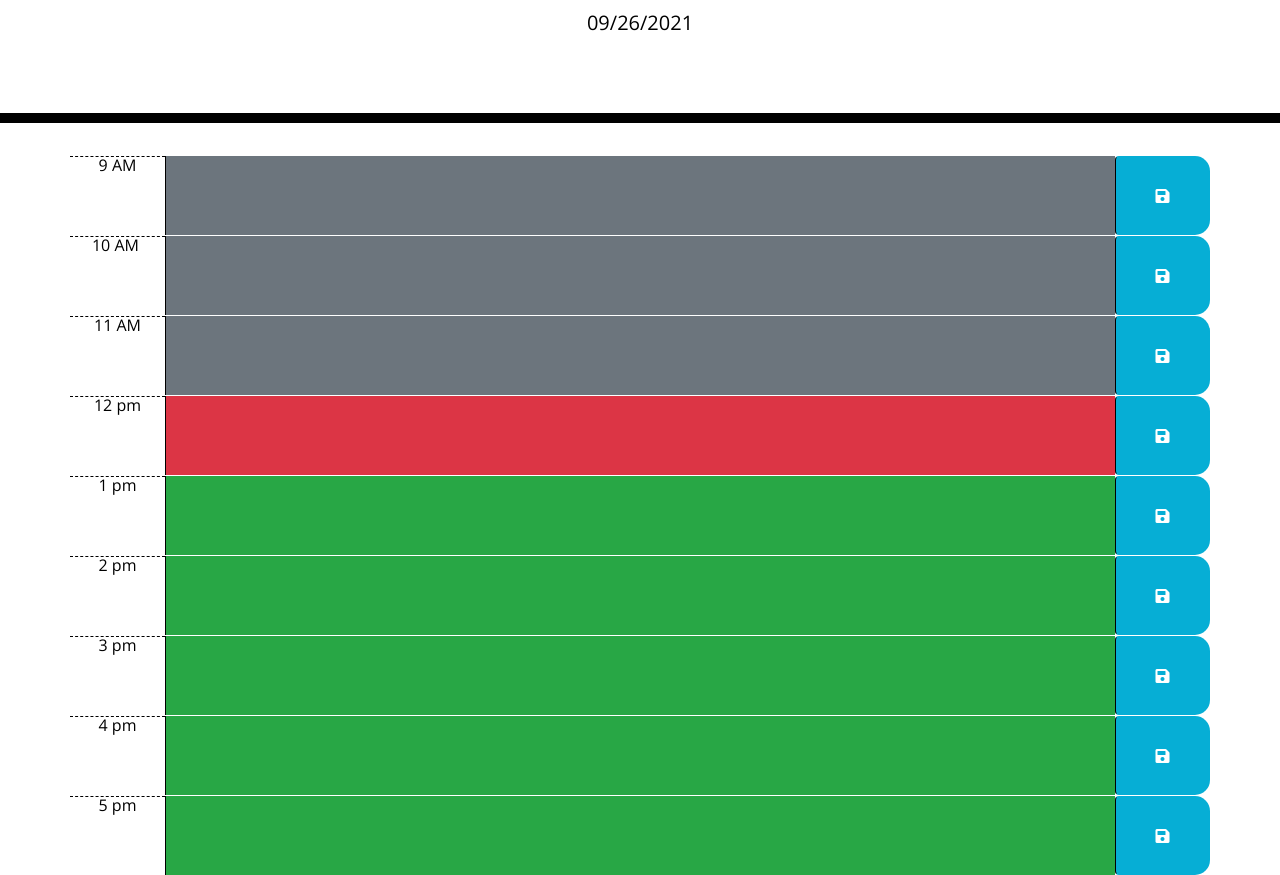
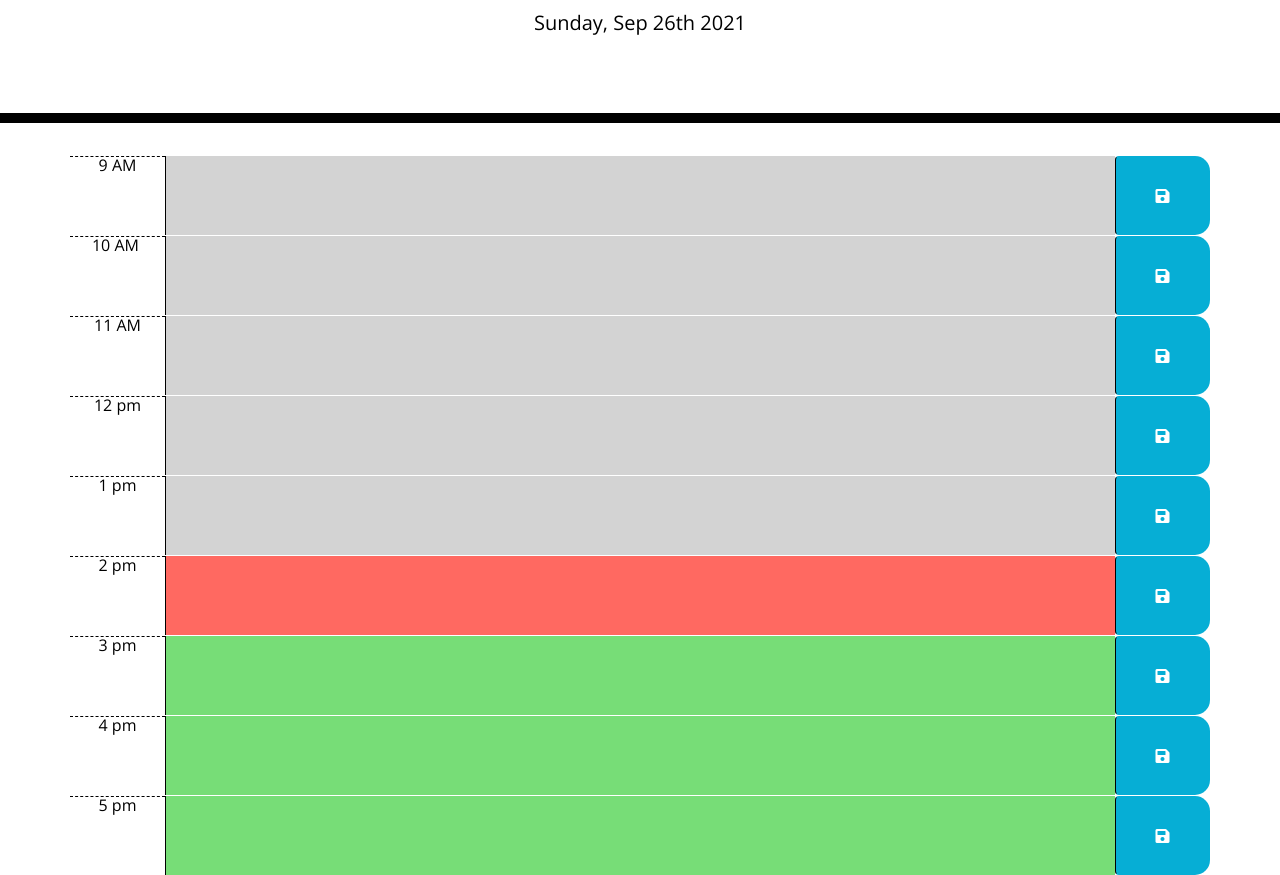
Before and after one commit to mital2021/WorkDay-Scheduler, a plain HTML site: page index.html in a window 1280 px wide. Shown: the part 181-1056 px from the top of the page. Drawn offline with nearby package versions, Linux system fonts and the light colour scheme.

Commit message:
added code to js

```diff
--- a/assets/js/script.js
+++ b/assets/js/script.js
@@ -1,2 +1,27 @@
-var newDate=  moment().format("MM/DD/YYYY");
-$("#currentDay").html (newDate);
+// Display today's day and date
+var todayDate = moment().format('dddd, MMM Do YYYY');
+$("#currentDay").html(todayDate);
+
+
+
+
+// saveBtn Button
+
+    $(".saveBtn").click(function(){
+      var blockText = $(this).siblings(".description").val()
+      var data = $(this).parent().attr("id");
+
+      localStorage.setItem(data, blockText);
+  });
+
+
+///localstorage
+    $("#nineAm .description").val(localStorage.getItem("nineAm"));
+    $("#tenAm .description").val(localStorage.getItem("tenAm"));
+    $("#elevenAm .description").val(localStorage.getItem("elevenAm"));
+    $("#twelvePm .description").val(localStorage.getItem("twelvePm"));
+    $("#onePm .description").val(localStorage.getItem("onePm"));
+    $("#twoPm .description").val(localStorage.getItem("twoPm"));
+    $("#threePm .description").val(localStorage.getItem("threePm"));
+    $("#fourPm .description").val(localStorage.getItem("fourPm"));
+    $("#fivePm .description").val(localStorage.getItem("fivePm"));
--- a/index.html
+++ b/index.html
@@ -25,59 +25,59 @@
 
       <!-- Timeblocks go here -->
       <div class="container">
-    <!--past-->
+
       <div id="nineAm" class="row time-block" >
         <div class="col-md-1 hour"> 9 AM </div>
-        <textarea class="col-md-10 bg-secondary text-dark description"></textarea>
+        <textarea id="nineAmText" class="col-md-10 past description"></textarea>
         <button class="btn saveBtn col-md-1"><i class="fas fa-save"></i></button>
       </div>
 
       <div id="tenAm" class="row time-block" >
         <div class="col-md-1 hour">10 AM </div>
-        <textarea class="col-md-10 bg-secondary description"></textarea>
+        <textarea class="col-md-10 past description"></textarea>
         <button class="btn saveBtn col-md-1"><i class="fas fa-save"></i></button>
       </div>
 
       <div id="elevenAm" class="row time-block" >
         <div class="col-md-1 hour">11 AM</div>
-        <textarea class="col-md-10 bg-secondary text-dark description"></textarea>
-        <button class="btn saveBtn col-md-1"><i class="fas fa-save"></i></button>
+        <textarea class="col-md-10 past  description"></textarea>
+        <button  class="btn saveBtn col-md-1"><i class="fas fa-save"></i></button>
       </div>
-    <!--present-->
+
       <div id="twelvePm" class="row time-block" >
           <div class="col-md-1 hour">12 pm</div>
-          <textarea class="col-md-10 bg-danger text-dark description"></textarea>
+          <textarea class="col-md-10 past description"></textarea>
           <button class="btn saveBtn col-md-1"><i class="fas fa-save"></i></button>
       </div>
-    <!--future-->
+
       <div id="onePm" class="row time-block" >
           <div class="col-md-1 hour">1 pm</div>
-          <textarea class="col-md-10 bg-success text-dark description"></textarea>
+          <textarea class="col-md-10 past description"></textarea>
           <button class="btn saveBtn col-md-1"><i class="fas fa-save"></i></button>
       </div>
 
       <div id="twoPm" class="row time-block" >
          <div class="col-md-1 hour">2 pm</div>
-         <textarea class="col-md-10 bg-success text-dark description"></textarea>
+         <textarea class="col-md-10 present description"></textarea>
          <button class="btn saveBtn col-md-1"><i class="fas fa-save"></i></button>
       </div>
 
       <div id="threePm" class="row time-block" >
         <div class="col-md-1 hour">3 pm</div>
-        <textarea class="col-md-10 bg-success text-dark description"></textarea>
+        <textarea class="col-md-10 future description"></textarea>
         <button class="btn saveBtn col-md-1"><i class="fas fa-save"></i></button>
       </div>
 
       <div id="fourPm" class="row time-block" >
         <div class="col-md-1 hour">4 pm</div>
-        <textarea class="col-md-10 bg-success text-dark description"></textarea>
+        <textarea class="col-md-10 future description"></textarea>
         <button class="btn saveBtn col-md-1"><i class="fas fa-save"></i></button>
       </div>
 
       <div id="fivePm" class="row time-block" >
         <div class="col-md-1 hour">5 pm</div>
-        <textarea class="col-md-10 bg-success text-dark description"></textarea>
-        <button class="btn saveBtn col-md-1"><i class="fas fa-save"></i></button>
+        <textarea class="col-md-10 future description"></textarea>
+        <button  class="btn saveBtn col-md-1"><i class="fas fa-save"></i></button>
       </div>
 
     </div>
```
